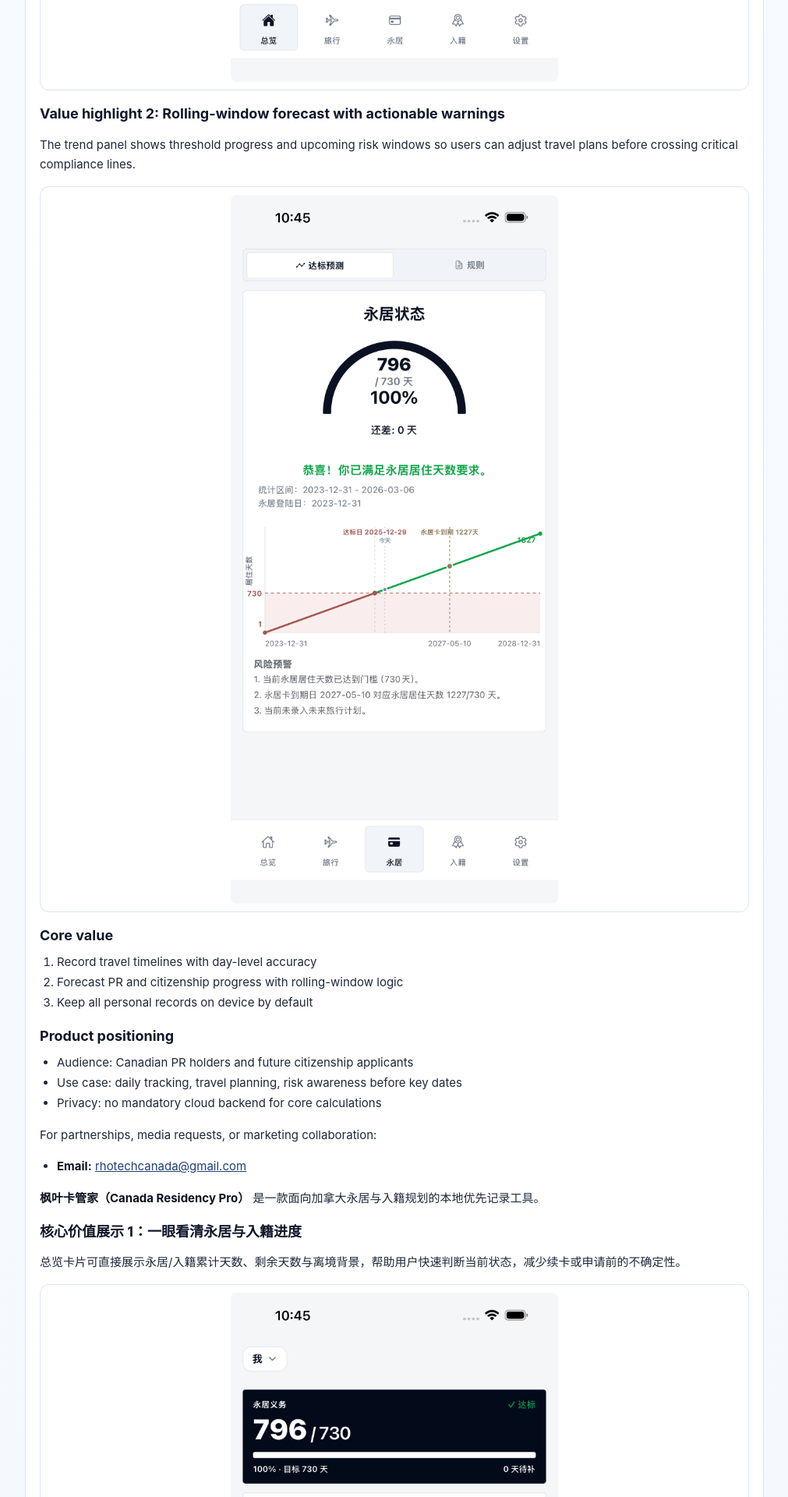
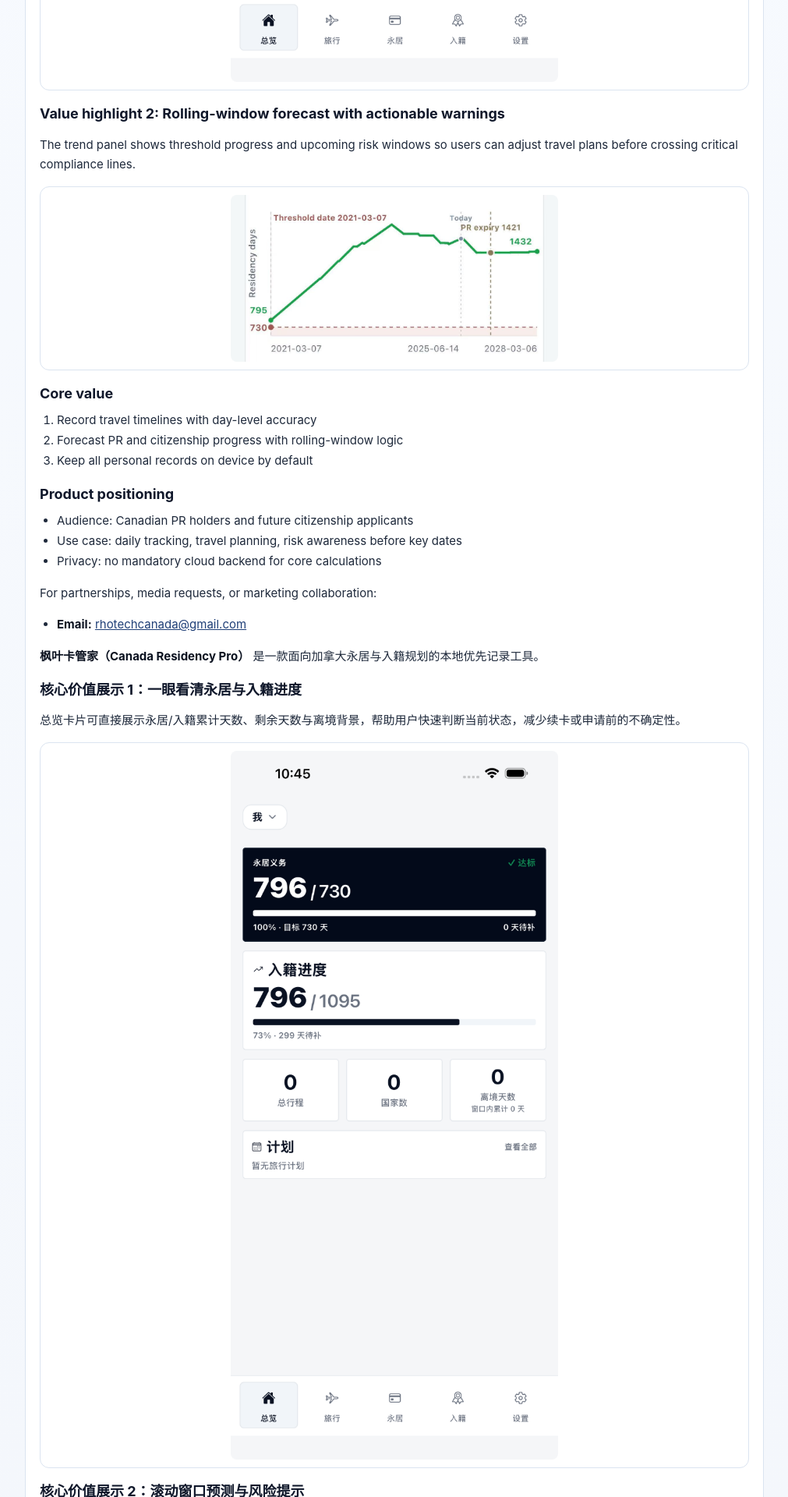
Before and after one commit to PearsonLi/PRHelper-Legal, a Jekyll site: the page built from marketing.md, in a window 1280 px wide. Shown: the part 1220-3140 px from the top of the page at 78% size, without its empty margins (134-1145 px from the left). Built offline with Jekyll 4.4.1, drawn with Linux system fonts in a browser that asks for light colours.

Commit message:
Update forecast value image to latest attached chart

```diff
--- a/marketing.md
+++ b/marketing.md
@@ -36,7 +36,7 @@ This dashboard card gives users an at-a-glance view of PR and citizenship day co
 The trend panel shows threshold progress and upcoming risk windows so users can adjust travel plans before crossing critical compliance lines.
 
 <figure class="value-shot">
-  <img src="https://pearsonli.github.io/PRHelper-Legal/assets/value-forecast.png" alt="Rolling forecast and risk panel" />
+  <img src="https://pearsonli.github.io/PRHelper-Legal/assets/value-forecast-2.jpg" alt="Rolling forecast and risk panel" />
 </figure>
 
 ### Core value
@@ -70,7 +70,7 @@ For partnerships, media requests, or marketing collaboration:
 预测图会标出门槛进度和未来关键风险区间，便于用户提前调整旅行安排，避免在关键窗口出现被动风险。
 
 <figure class="value-shot">
-  <img src="https://pearsonli.github.io/PRHelper-Legal/assets/value-forecast.png" alt="滚动窗口预测与风险提示" />
+  <img src="https://pearsonli.github.io/PRHelper-Legal/assets/value-forecast-2.jpg" alt="滚动窗口预测与风险提示" />
 </figure>
 
 ### 核心价值
```
Also changed, not shown: assets/value-forecast-2.jpg (added).
